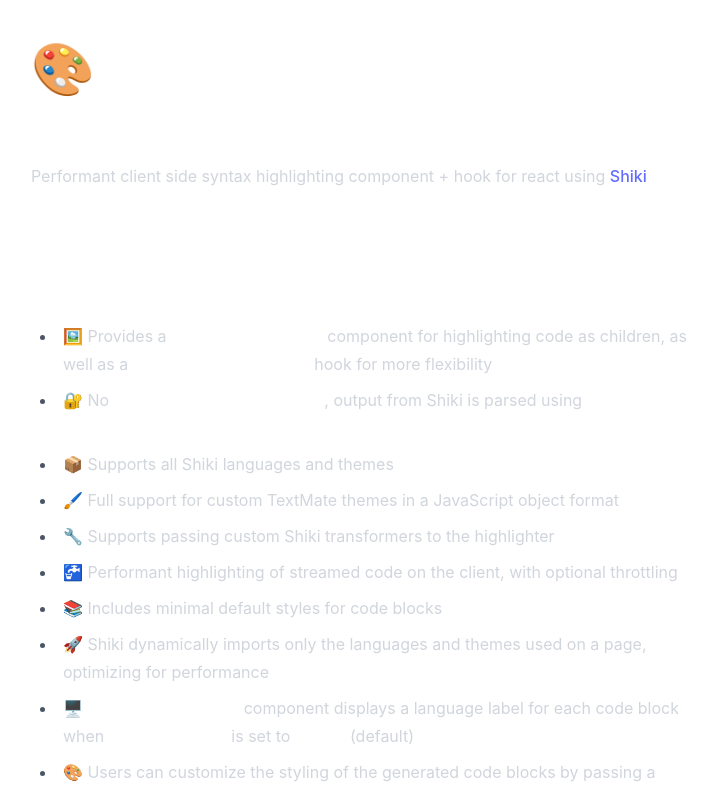
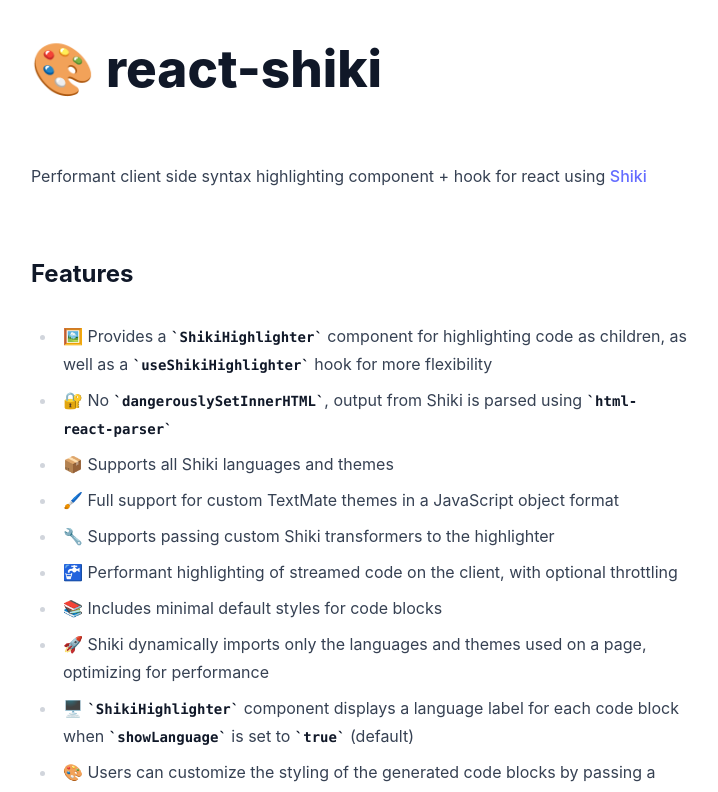
Before and after one commit to AVGVSTVS96/react-shiki, a React (Vite) app in the folder playground/: page / in a window 1280 px wide. Shown: the top 792 px of the page, without its empty margins (281-999 px from the left). Built offline with nearby package versions, Linux system fonts and the light colour scheme.

Commit message:
fix(playground): Demo site light mode, closes #28
Fixes wrong colors when in light mode, ensures dark styles are only
applied when prefers-color-scheme is dark

```diff
--- a/playground/src/App.tsx
+++ b/playground/src/App.tsx
@@ -3,9 +3,9 @@
 function App() {
   return (
     <main className='flex flex-col min-w-screen'>
-      <div className='flex flex-col prose prose-invert self-center mt-10'>
+      <div className='flex flex-col prose dark:prose-invert self-center mt-10'>
         <Demo />
-        <footer className='text-sm text-slate-300 mt-10 mb-8 self-end'>
+        <footer className='text-sm dark:text-slate-300 mt-10 mb-8 self-end'>
           Made with ❤️ by Bassim -{' '}
           <a href="https://github.com/avgvstvs96">
             @avgvstvs96
```
